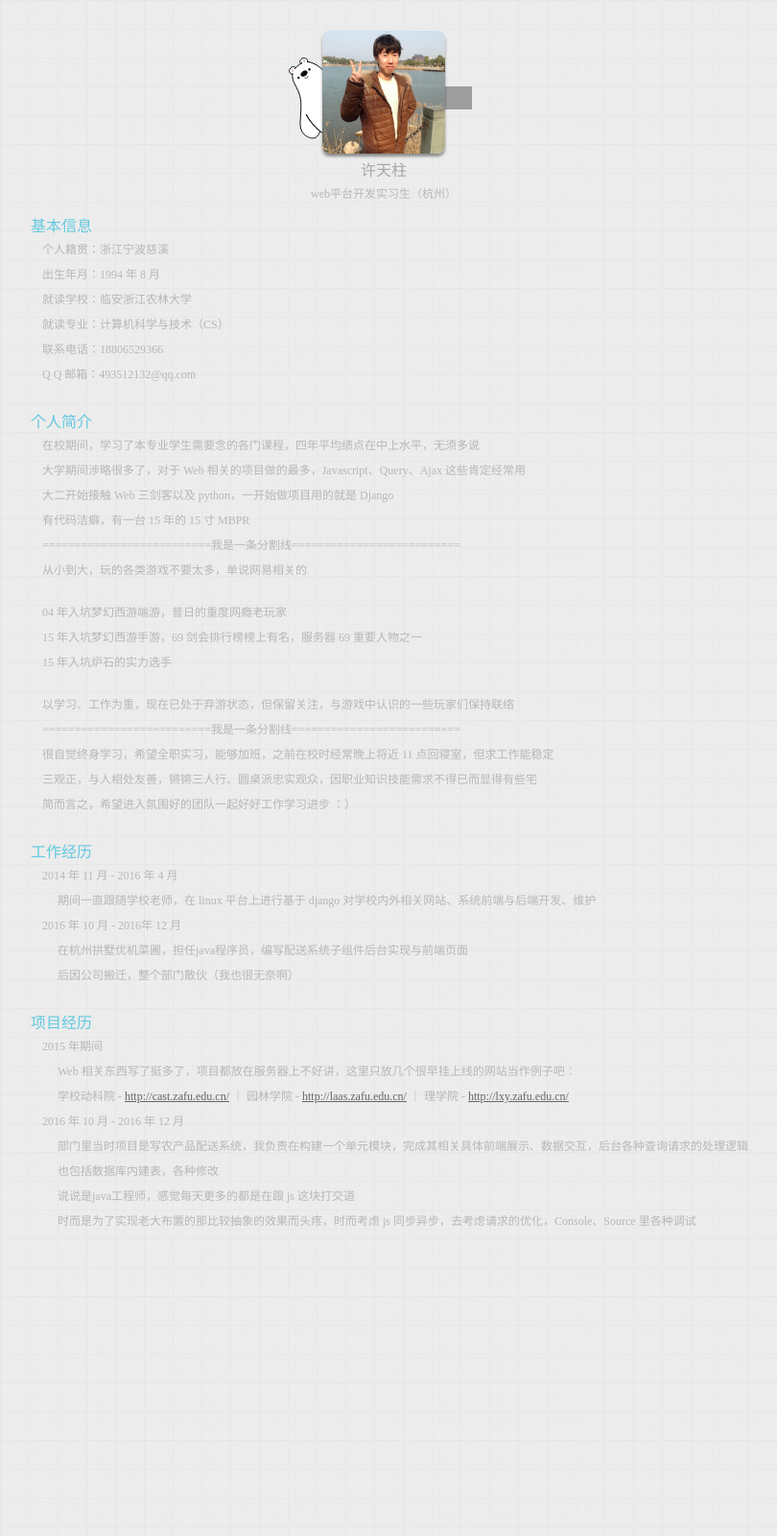
After one commit to igoist/blog-pure, a Django app: template blog/templates/resume/resume_wy.html in a window 1280 px wide. The commit adds this page. Shown: the whole page at 96% size, without its empty margins (240-1050 px from the left). Run offline with Django 3.2, Linux system fonts and the light colour scheme; the template is opened without the code that fills it, so the values that code supplies are empty; grey boxes are pictures that could not be loaded.

Commit message:
the resumes I used before. I was gonna make those better and write a universal templete, but, um...

```diff
--- a/blog/blog/urls.py
+++ b/blog/blog/urls.py
@@ -11,5 +11,11 @@ urlpatterns = patterns('',
     url(r'^admin/', include(admin.site.urls)),
     url(r'^$', 'article.views.home'),
     url(r'^article/', include('article.urls')),
+
+    url(r'^resume_templete/$', 'blog.views.resume_templete'),
     url(r'^resume/$', 'blog.views.resume'),
+    url(r'^resume_wy/$', 'blog.views.resume_wy'),
+    url(r'^resume_smss/$', 'blog.views.resume_smss'),
+
+    url(r'^slideshow/', include('slideshow.urls')),
 )
--- a/blog/static/css/resume.css
+++ b/blog/static/css/resume.css
@@ -17,6 +17,8 @@ body {
 div {
   display: flex;
   flex-direction: column;
+  /*justify-content: flex-start;*/
+  /*align-items: baseline;*/
 }
 
 #sp {
@@ -31,10 +33,17 @@ div {
   background-size:300px 400px;
 }
 
+.sp_d {
+  width: 120px;
+  height: 120px;
+  background: #777;
+  border-radius: 10px;
+}
+
 #wrap {
   position: relative;
   max-width: 800px;
-  height: 1000px;
+  height: 1600px;
   /*background: #fff;*/
   margin: 0 auto;
 }
@@ -129,6 +138,10 @@ div {
 
 
 
+#experience-proj a {
+  color: #666;
+}
+
 
 
 
--- /dev/null
+++ b/blog/templates/resume/resume_wy.html
@@ -0,0 +1,153 @@
+{% load staticfiles %}
+<!DOCTYPE HTML>
+<html>
+<head>
+  <meta charset="utf-8">
+  <link rel="stylesheet" href="{% static 'css/resume.css' %}" />
+  <style type="text/css">
+    body {
+
+    }
+
+
+  </style>
+  <script type="text/javascript">
+    !function(e) {
+        function n(o) {
+            if (t[o])
+                return t[o].exports;
+            var r = t[o] = {
+                exports: {},
+                id: o,
+                loaded: !1
+            };
+            return e[o].call(r.exports, r, r.exports, n),
+            r.loaded = !0,
+            r.exports
+        }
+        var t = {};
+        return n.m = e,
+        n.c = t,
+        n.p = "",
+        n(0)
+    }({
+        0: function(e, n, t) {
+            "use strict";
+            t(405),
+            window.onload = function() {
+                var e = document.querySelector("#pic")
+                  , n = document.querySelector(".PolarBear")
+                  , t = document.querySelector(".Liukanshan");
+                n.classList.add("PolarBear--out");
+                t.classList.remove("Liukanshan--in");
+                e.addEventListener("mouseenter", function() {
+                    n.classList.add("PolarBear--out"),
+                    t.classList.remove("Liukanshan--in")
+                }),
+                e.addEventListener("mouseleave", function() {
+                    n.classList.remove("PolarBear--out"),
+                    t.classList.add("Liukanshan--in")
+                })
+            }
+        },
+        405: function(e, n) {}
+    });
+
+  </script>
+</head>
+<body>
+
+  <!-- <div id="menu">
+    <a class="home-link" href="/">主页</a>
+    <a href="toc.html">目录</a>
+  </div> -->
+
+  <div id="sp">
+
+  </div>
+
+  <div id="wrap">
+
+    <div id="pic-wrap">
+      <div id="pic"></div>
+      <div class="PolarBear"></div>
+      <div class="Liukanshan Liukanshan--in"></div>
+    </div>
+
+    <!-- <div>
+      <div class="sp_d">div1</div>
+      <div class="sp_d">div2</div>
+      <div class="sp_d">div3</div>
+    </div> -->
+
+
+    <div id="name">
+      <p class="font_head" style="padding-top: 4px;padding-bottom: 4px;">许天柱</p>
+      <p class="font_base" style="text-align: center;">web平台开发实习生（杭州）</p>
+    </div>
+
+    <div id="introduction" class="card">
+      <p class="font_header">基本信息</p>
+      <p class="font_base" style="padding-left: 32px;padding-top: 4px;padding-bottom: 4px;">个人籍贯：浙江宁波慈溪</p>
+      <p class="font_base" style="padding-left: 32px;padding-top: 4px;padding-bottom: 4px;">出生年月：1994 年 8 月</p>
+      <p class="font_base" style="padding-left: 32px;padding-top: 4px;padding-bottom: 4px;">就读学校：临安浙江农林大学</p>
+      <p class="font_base" style="padding-left: 32px;padding-top: 4px;padding-bottom: 4px;">就读专业：计算机科学与技术（CS）</p>
+      <p class="font_base" style="padding-left: 32px;padding-top: 4px;padding-bottom: 4px;">联系电话：18806529366</p>
+      <p class="font_base" style="padding-left: 32px;padding-top: 4px;padding-bottom: 4px;">Q Q 邮箱：493512132@qq.com</p>
+    </div>
+
+    <div id="introduction" class="card">
+      <p class="font_header">个人简介</p>
+      <p class="font_base" style="padding-left: 32px;padding-top: 4px;padding-bottom: 4px;">在校期间，学习了本专业学生需要念的各门课程，四年平均绩点在中上水平，无须多说</p>
+      <p class="font_base" style="padding-left: 32px;padding-top: 4px;padding-bottom: 4px;">大学期间涉略很多了，对于 Web 相关的项目做的最多，Javascript、Query、Ajax 这些肯定经常用</p>
+      <p class="font_base" style="padding-left: 32px;padding-top: 4px;padding-bottom: 4px;">大二开始接触 Web 三剑客以及 python，一开始做项目用的就是 Django </p>
+      <p class="font_base" style="padding-left: 32px;padding-top: 4px;padding-bottom: 4px;">有代码洁癖，有一台 15 年的 15 寸 MBPR </p>
+      <p class="font_base" style="padding-left: 32px;padding-top: 4px;padding-bottom: 4px;">==========================我是一条分割线==========================</p>
+      <p class="font_base" style="padding-left: 32px;padding-top: 4px;padding-bottom: 4px;">从小到大，玩的各类游戏不要太多，单说网易相关的</p><br/>
+      <p class="font_base" style="padding-left: 32px;padding-top: 4px;padding-bottom: 4px;">04 年入坑梦幻西游端游，昔日的重度网瘾老玩家</p>
+      <p class="font_base" style="padding-left: 32px;padding-top: 4px;padding-bottom: 4px;">15 年入坑梦幻西游手游，69 剑会排行榜榜上有名，服务器 69 重要人物之一</p>
+      <p class="font_base" style="padding-left: 32px;padding-top: 4px;padding-bottom: 4px;">15 年入坑炉石的实力选手</p> <br/>
+      <p class="font_base" style="padding-left: 32px;padding-top: 4px;padding-bottom: 4px;">以学习、工作为重，现在已处于弃游状态，但保留关注，与游戏中认识的一些玩家们保持联络</p>
+      <p class="font_base" style="padding-left: 32px;padding-top: 4px;padding-bottom: 4px;">==========================我是一条分割线==========================</p>
+      <p class="font_base" style="padding-left: 32px;padding-top: 4px;padding-bottom: 4px;">很自觉终身学习，希望全职实习，能够加班，之前在校时经常晚上将近 11 点回寝室，但求工作能稳定</p>
+      <p class="font_base" style="padding-left: 32px;padding-top: 4px;padding-bottom: 4px;">三观正，与人相处友善，锵锵三人行、圆桌派忠实观众，因职业知识技能需求不得已而显得有些宅</p>
+      <p class="font_base" style="padding-left: 32px;padding-top: 4px;padding-bottom: 4px;">简而言之，希望进入氛围好的团队一起好好工作学习进步 ：）</p>
+
+    </div>
+
+    <div id="experience" class="card">
+      <p class="font_header">工作经历</p>
+      <p class="font_base" style="padding-left: 32px;padding-top: 4px;padding-bottom: 4px;">2014 年 11 月 - 2016 年 4 月</p>
+      <p class="font_base" style="padding-left: 48px;padding-top: 4px;padding-bottom: 4px;">期间一直跟随学校老师，在 linux 平台上进行基于 django 对学校内外相关网站、系统前端与后端开发、维护</p>
+
+      <p class="font_base" style="padding-left: 32px;padding-top: 4px;padding-bottom: 4px;">2016 年 10 月 - 2016年 12 月</p>
+      <p class="font_base" style="padding-left: 48px;padding-top: 4px;padding-bottom: 4px;">在杭州拱墅优机菜圃，担任java程序员，编写配送系统子组件后台实现与前端页面</p>
+      <p class="font_base" style="padding-left: 48px;padding-top: 4px;padding-bottom: 4px;">后因公司搬迁，整个部门散伙（我也很无奈啊）</p>
+
+    </div>
+
+    <div id="experience-proj" class="card">
+      <p class="font_header">项目经历</p>
+      <p class="font_base" style="padding-left: 32px;padding-top: 4px;padding-bottom: 4px;">2015 年期间</p>
+      <p class="font_base" style="padding-left: 48px;padding-top: 4px;padding-bottom: 4px;">Web 相关东西写了挺多了，项目都放在服务器上不好讲，这里只放几个很早挂上线的网站当作例子吧：</p>
+      <p class="font_base" style="padding-left: 48px;padding-top: 4px;padding-bottom: 4px;">学校动科院 - <a href="http://cast.zafu.edu.cn/">http://cast.zafu.edu.cn/</a> ｜ 园林学院 - <a href="http://laas.zafu.edu.cn/">http://laas.zafu.edu.cn/</a> ｜ 理学院 - <a href="http://lxy.zafu.edu.cn/">http://lxy.zafu.edu.cn/</a></p>
+
+      <p class="font_base" style="padding-left: 32px;padding-top: 4px;padding-bottom: 4px;">2016 年 10 月 - 2016 年 12 月</p>
+      <p class="font_base" style="padding-left: 48px;padding-top: 4px;padding-bottom: 4px;">部门里当时项目是写农产品配送系统，我负责在构建一个单元模块，完成其相关具体前端展示、数据交互，后台各种查询请求的处理逻辑</p>
+      <p class="font_base" style="padding-left: 48px;padding-top: 4px;padding-bottom: 4px;">也包括数据库内建表，各种修改</p>
+      <p class="font_base" style="padding-left: 48px;padding-top: 4px;padding-bottom: 4px;">说说是java工程师，感觉每天更多的都是在跟 js 这块打交道</p>
+      <p class="font_base" style="padding-left: 48px;padding-top: 4px;padding-bottom: 4px;">时而是为了实现老大布置的那比较抽象的效果而头疼，时而考虑 js 同步异步，去考虑请求的优化，Console、Source 里各种调试</p>
+
+    </div>
+
+    <!-- <div id="et" class="card">
+      <p class="font_header">附加信息</p>
+      <p class="font_base" style="padding-left: 32px;padding-top: 4px;padding-bottom: 4px;">自己博客尚未上线...</p>
+      <p class="font_base" style="padding-left: 32px;padding-top: 4px;padding-bottom: 4px;">github 地址：https://github.com/igoist/ </p>
+    </div> -->
+
+
+  </div>
+
+</body>
+</html>
--- a/pip-selfcheck.json
+++ /dev/null
@@ -1 +0,0 @@
-{"last_check":"2016-09-25T05:35:21Z","pypi_version":"8.1.2"}
```
Also changed, not shown: blog/blog/views.py (+11 -0 lines), blog/templates/resume/resume.html (+13 -5 lines), blog/templates/resume/resume_templete.html (added, +153 -0 lines), blog/templates/resume/resume_smss.html (added).
